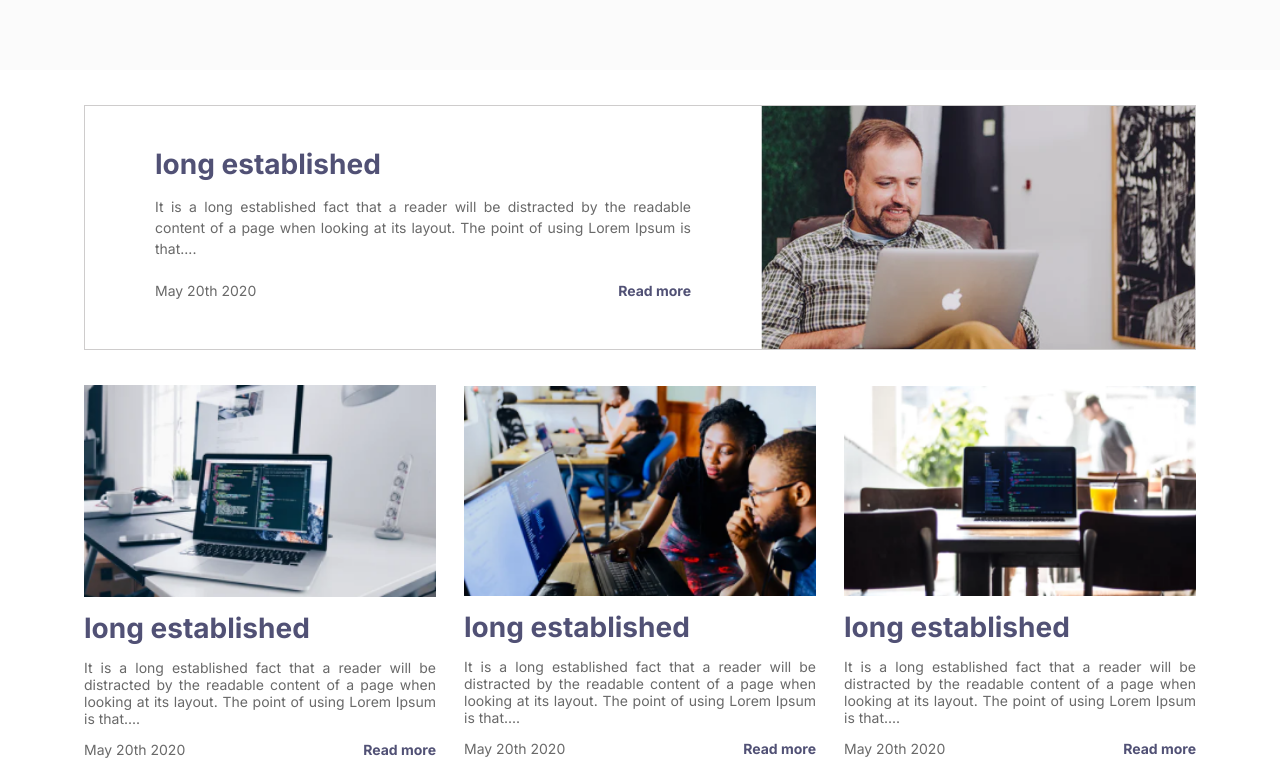
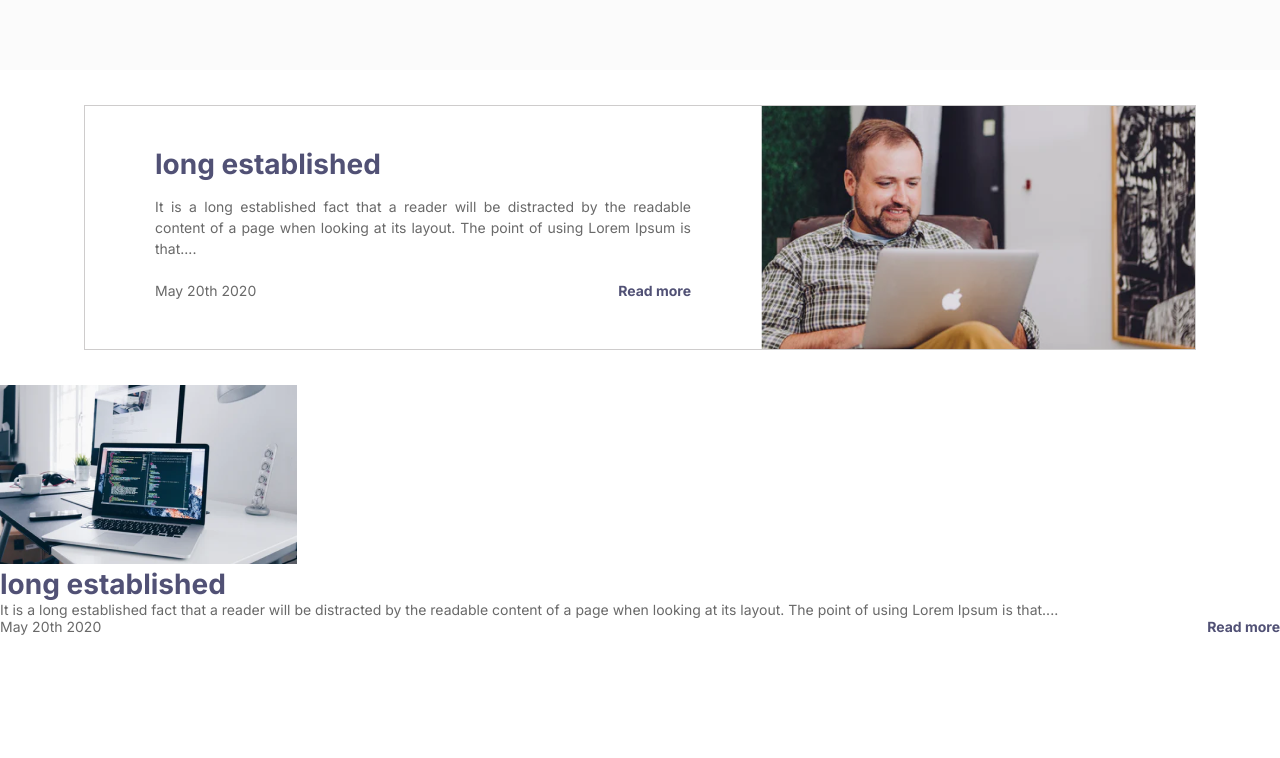
Before and after one commit to icaro-soares/pratica, a plain HTML site: page Minimal Blog/index.html in a window 1280 px wide. Shown: the part 484-1242 px from the top of the page. After the commit the page ends 1119 px from the top, so only its background shows below. Drawn offline with Linux system fonts and the light colour scheme.

Commit message:
apagar o projeto

```diff
--- a/Minimal Blog/index.html
+++ b/Minimal Blog/index.html
@@ -46,6 +46,7 @@
         <section class="principal-cards">
             <div id="card">
                 <img src="assets/macbook-pq.png" alt="imagem de um notebook">
+                <div>
                     <h3 class="principal-destaque-titulo">long established</h3>
                     <p class="principal-destaque-texto">It is a long established fact that a reader will be distracted by the readable content of a page when looking at its layout. The point of using Lorem Ipsum is that....</p>
                     <div class="principal-destaque-info">
@@ -53,23 +54,6 @@
                         <a class="principal-destaque-info-link" href="#">Read more</a>
                     </div>
                 </div>
-            <div id="card">
-                <img src="assets/pessoas-pq.png" alt="imagem de um notebook">
-                <h3 class="principal-destaque-titulo">long established</h3>
-                <p class="principal-destaque-texto">It is a long established fact that a reader will be distracted by the readable content of a page when looking at its layout. The point of using Lorem Ipsum is that....</p>
-                <div class="principal-destaque-info">
-                    <p class="principal-destaque-info-data">May 20th 2020</p>
-                    <a class="principal-destaque-info-link" href="#">Read more</a>
-                </div>
-            </div>
-            <div id="card">
-                <img src="assets/macbook2-pq.png" alt="imagem de um notebook">
-                <h3 class="principal-destaque-titulo">long established</h3>
-                <p class="principal-destaque-texto">It is a long established fact that a reader will be distracted by the readable content of a page when looking at its layout. The point of using Lorem Ipsum is that....</p>
-                <div class="principal-destaque-info">
-                    <p class="principal-destaque-info-data">May 20th 2020</p>
-                    <a class="principal-destaque-info-link" href="#">Read more</a>
-                </div>
             </div>
         </section>
     </main>
--- a/Minimal Blog/styles/principal.css
+++ b/Minimal Blog/styles/principal.css
@@ -67,19 +67,3 @@
     position: relative;
     background-position: center right;
 }
-
-.principal-cards {
-    margin: 0 6em;
-    display: flex;
-    align-items: center;
-    gap: 2em;
-}
-
-#card {
-
-    display: flex;
-    flex-direction: column;
-    justify-content: space-between;
-    gap: 1em;
-    text-align: justify;
-}
```
Lines whose indentation alone changed are shown as unchanged.
